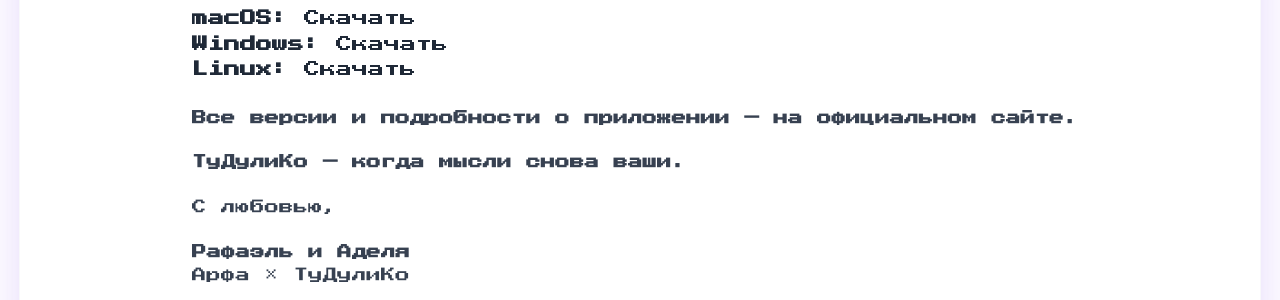
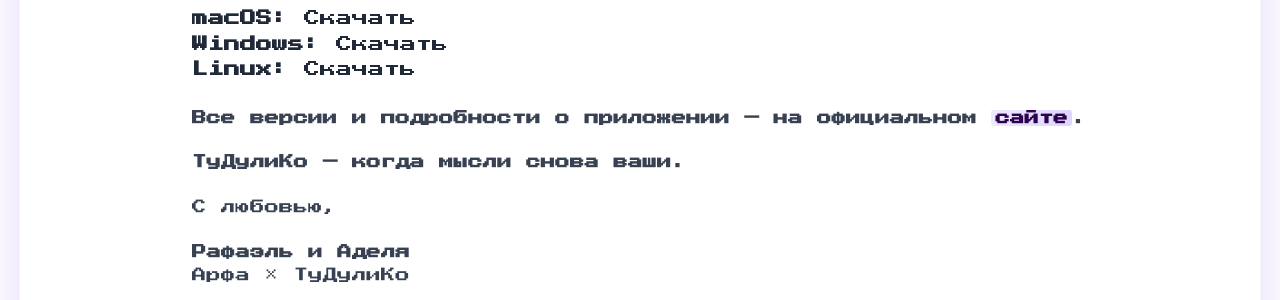
Before and after one commit to Rafadelya/rafadelya.github.io, a Jekyll site: the page blog/ru/posts/todoolico.ru.html, which Jekyll copies as it is, in a window 1280 px wide and 900 px high, scrolled down 10576 px. Shown: the part 261-561 px from the top of the window. Built offline with Jekyll 4.4.1, drawn with Linux system fonts in a browser that asks for light colours.

Commit message:
Blog: highlight clickable site link in ToDooliCo post

```diff
--- a/blog/ru/posts/todoolico.ru.html
+++ b/blog/ru/posts/todoolico.ru.html
@@ -218,7 +218,7 @@
           <h2 class="post-heading">Попробуйте ТуДулиКо</h2>
           <p class="post-text">Приложение доступно для мобильных устройств и компьютеров.</p>
           <ul class="post-list"><li><strong>Android:</strong> <a href="https://www.rustore.ru/catalog/app/com.arfa.todoolico.rus">RuStore</a></li><li><strong>iOS:</strong> пока никак</li><li><strong>macOS:</strong> <a href="https://github.com/Rafadelya/rafadelya.github.io/releases/latest/download/todoolico-macos.zip">Скачать</a></li><li><strong>Windows:</strong> <a href="https://github.com/Rafadelya/rafadelya.github.io/releases/latest/download/todoolico-windows.zip">Скачать</a></li><li><strong>Linux:</strong> <a href="https://github.com/Rafadelya/rafadelya.github.io/releases/latest/download/todoolico-linux.tar.gz">Скачать</a></li></ul>
-          <p class="post-text"><a href="https://arfa.pro/ToDooliCo.ru.html"><strong>Все версии и подробности о приложении — на официальном сайте.</strong></a></p>
+          <p class="post-text"><a href="https://arfa.pro/ToDooliCo.ru.html"><strong>Все версии и подробности о приложении — на официальном <span class="read-emphasis">сайте</span>.</strong></a></p>
           <p class="post-text"><strong>ТуДулиКо — когда мысли снова ваши.</strong></p>
           <p class="post-text">С любовью,</p>
           <p class="post-text"><strong>Рафаэль и Аделя</strong><br> Арфа × ТуДулиКо</p>
```
